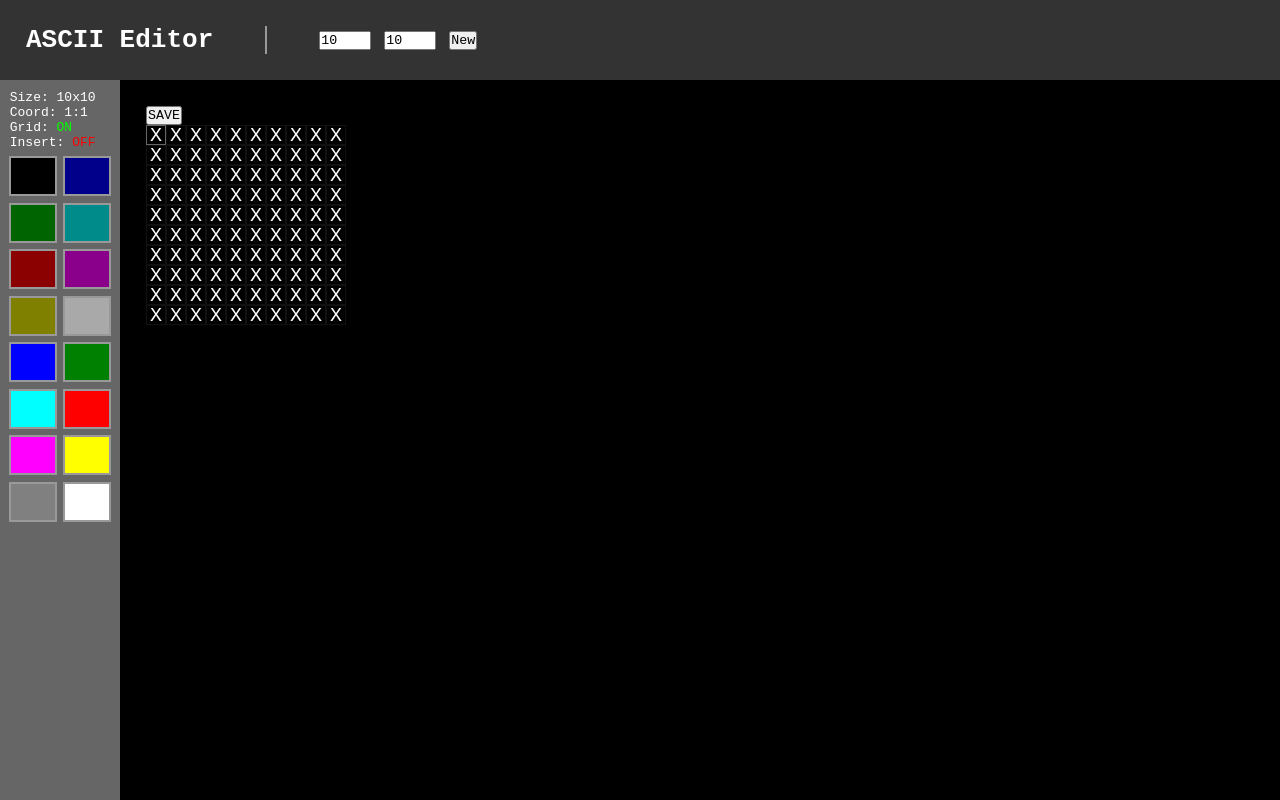
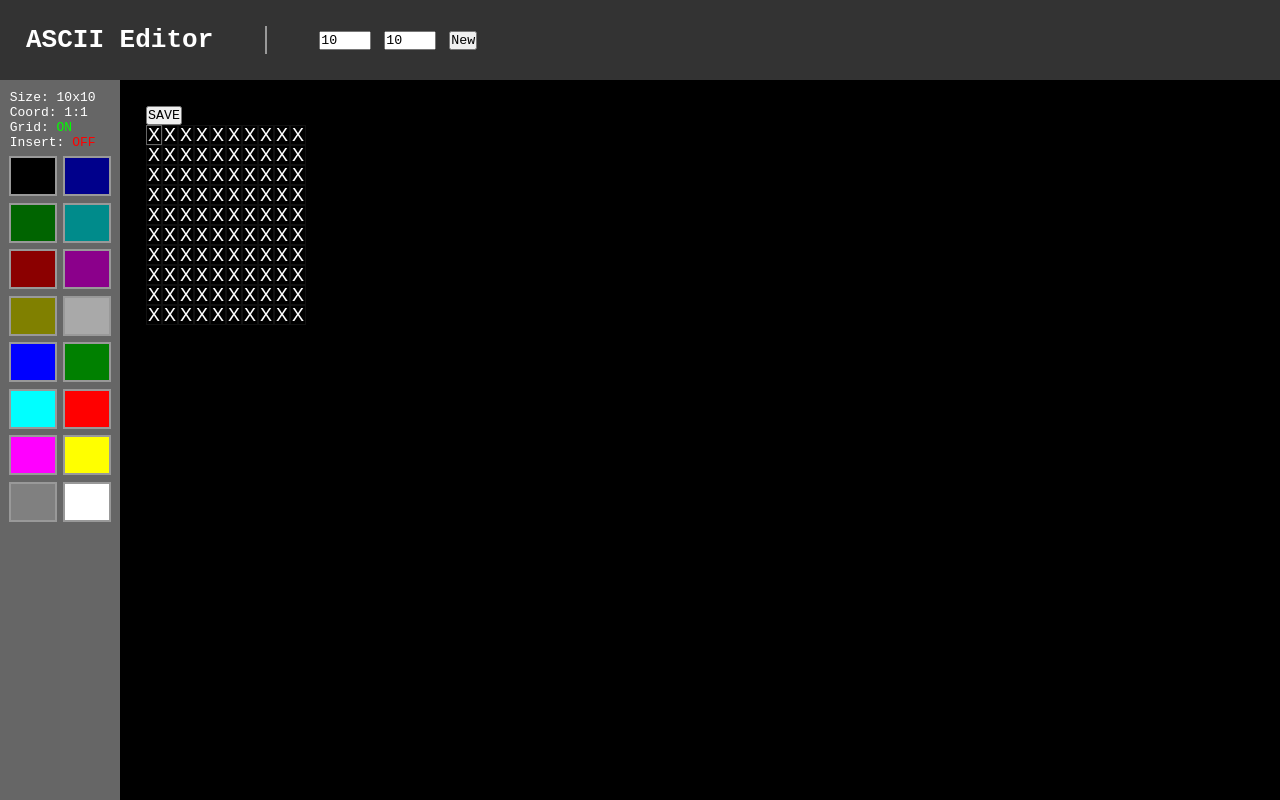
Before and after one commit to VeroLom/ascii-edit, a React (Create React App) app: page / in a window 1280 px wide. Built offline with nearby package versions, Linux system fonts and the light colour scheme.

Commit message:
Changed col width

```diff
--- a/src/components/DrawingTable.module.css
+++ b/src/components/DrawingTable.module.css
@@ -10,7 +10,7 @@
 }
 
 .col {
-    width: 20px;
+    width: 16px;
     height: 20px;
     display: flex;
     align-items: center;
```
